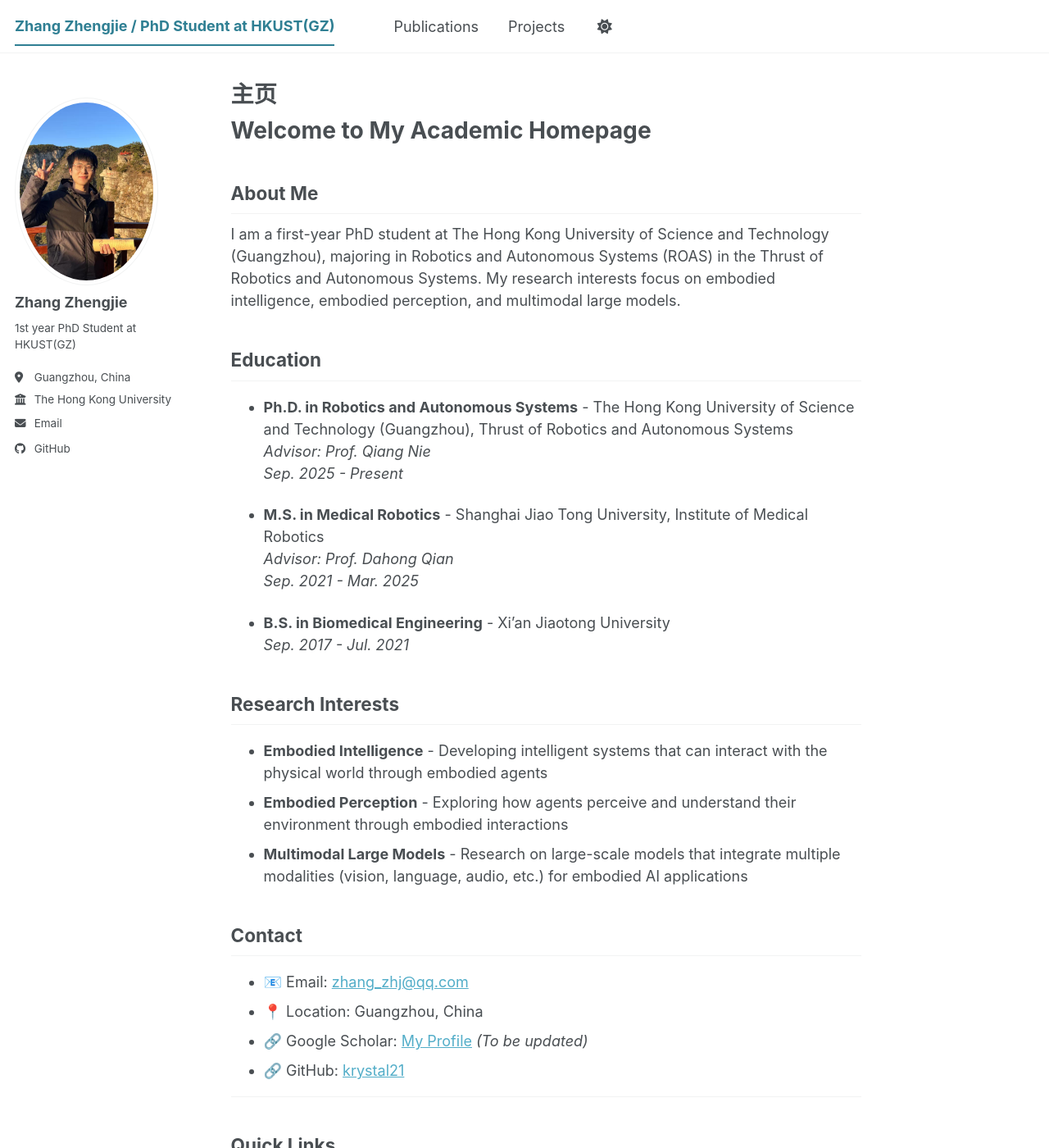
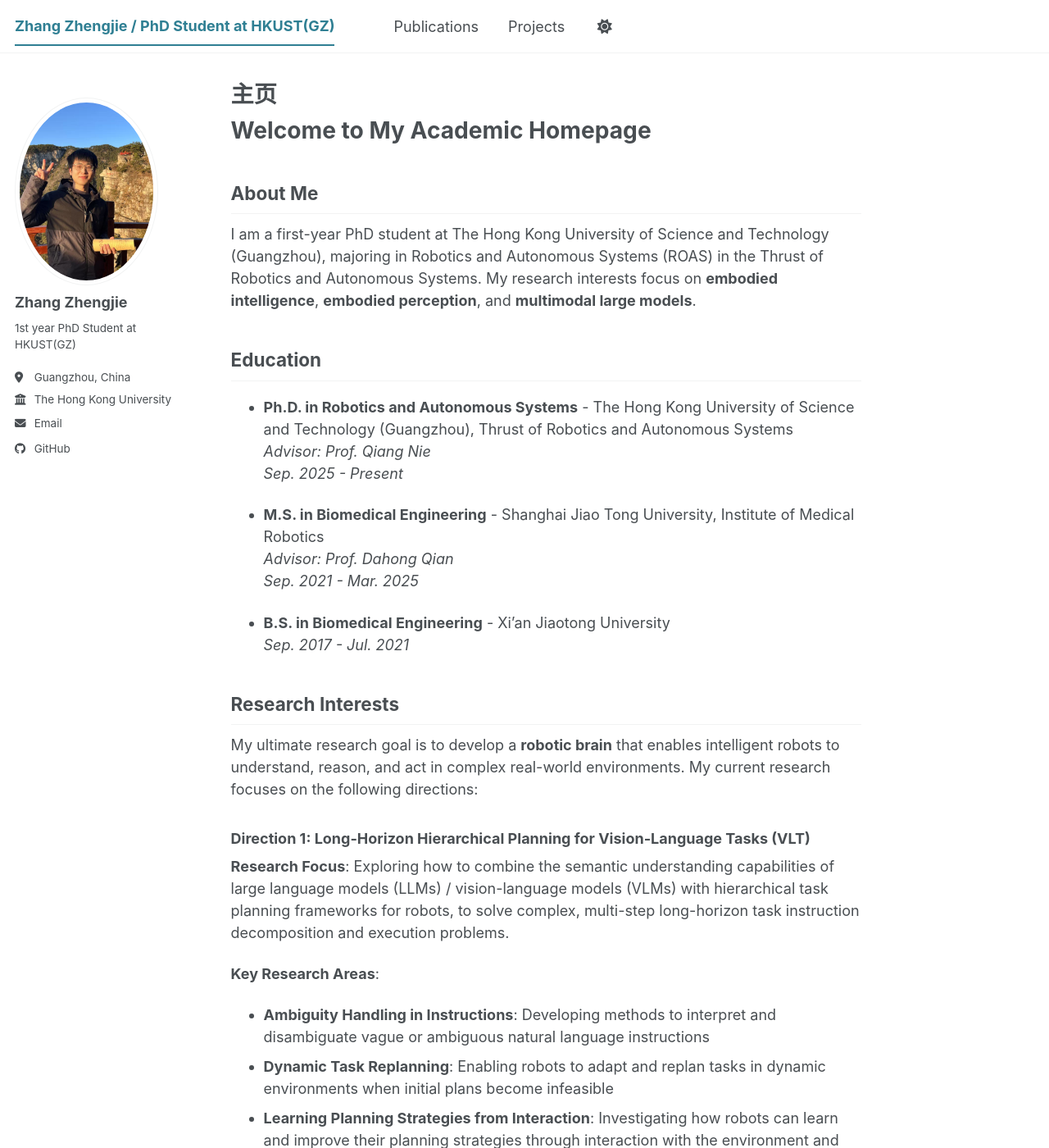
Before and after one commit to krystal21/krystal21.github.io, a Jekyll site: the page built from _pages/about.md, in a window 1280 px wide and 1400 px high. Shown: the whole window at 82% size. Built offline with Jekyll 4.4.1, drawn with Linux system fonts in a browser that asks for light colours; a script bundle is joined from its source files by our own code; library files that are not in the unit come from our copies; some of the changed text lies outside the part shown.

Commit message:
Update research interests with detailed research goal and Direction 1: Long-horizon hierarchical planning for VLT

```diff
--- a/_pages/about.md
+++ b/_pages/about.md
@@ -11,7 +11,7 @@ redirect_from:
 
 ## About Me
 
-I am a first-year PhD student at The Hong Kong University of Science and Technology (Guangzhou), majoring in Robotics and Autonomous Systems (ROAS) in the Thrust of Robotics and Autonomous Systems. My research interests focus on embodied intelligence, embodied perception, and multimodal large models.
+I am a first-year PhD student at The Hong Kong University of Science and Technology (Guangzhou), majoring in Robotics and Autonomous Systems (ROAS) in the Thrust of Robotics and Autonomous Systems. My research interests focus on **embodied intelligence**, **embodied perception**, and **multimodal large models**.
 
 ## Education
 
@@ -19,7 +19,7 @@ I am a first-year PhD student at The Hong Kong University of Science and Technol
   *Advisor: Prof. Qiang Nie*
   *Sep. 2025 - Present*
 
-- **M.S. in Medical Robotics** - Shanghai Jiao Tong University, Institute of Medical Robotics
+- **M.S. in Biomedical Engineering** - Shanghai Jiao Tong University, Institute of Medical Robotics
   *Advisor: Prof. Dahong Qian*
   *Sep. 2021 - Mar. 2025*
 
@@ -28,9 +28,16 @@ I am a first-year PhD student at The Hong Kong University of Science and Technol
 
 ## Research Interests
 
-- **Embodied Intelligence** - Developing intelligent systems that can interact with the physical world through embodied agents
-- **Embodied Perception** - Exploring how agents perceive and understand their environment through embodied interactions
-- **Multimodal Large Models** - Research on large-scale models that integrate multiple modalities (vision, language, audio, etc.) for embodied AI applications
+My ultimate research goal is to develop a **robotic brain** that enables intelligent robots to understand, reason, and act in complex real-world environments. My current research focuses on the following directions:
+
+### Direction 1: Long-Horizon Hierarchical Planning for Vision-Language Tasks (VLT)
+
+**Research Focus**: Exploring how to combine the semantic understanding capabilities of large language models (LLMs) / vision-language models (VLMs) with hierarchical task planning frameworks for robots, to solve complex, multi-step long-horizon task instruction decomposition and execution problems.
+
+**Key Research Areas**:
+- **Ambiguity Handling in Instructions**: Developing methods to interpret and disambiguate vague or ambiguous natural language instructions
+- **Dynamic Task Replanning**: Enabling robots to adapt and replan tasks in dynamic environments when initial plans become infeasible
+- **Learning Planning Strategies from Interaction**: Investigating how robots can learn and improve their planning strategies through interaction with the environment and human feedback
 
 ## Contact
 
```
